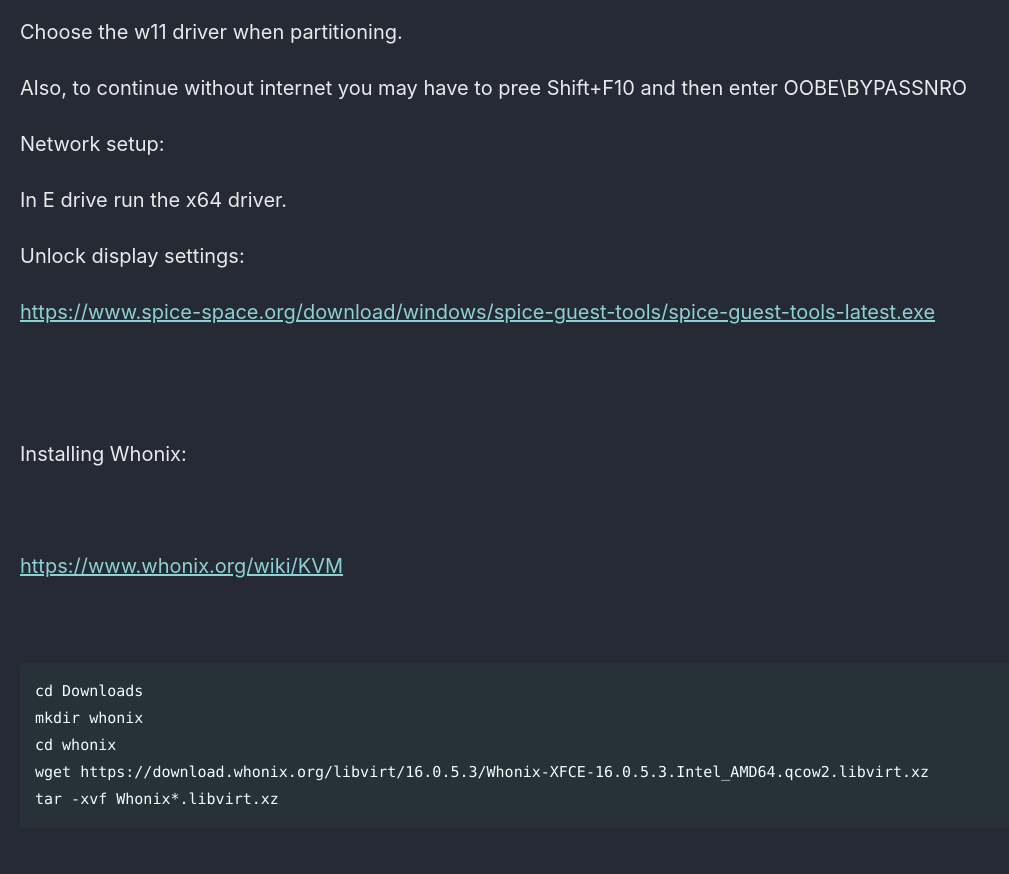
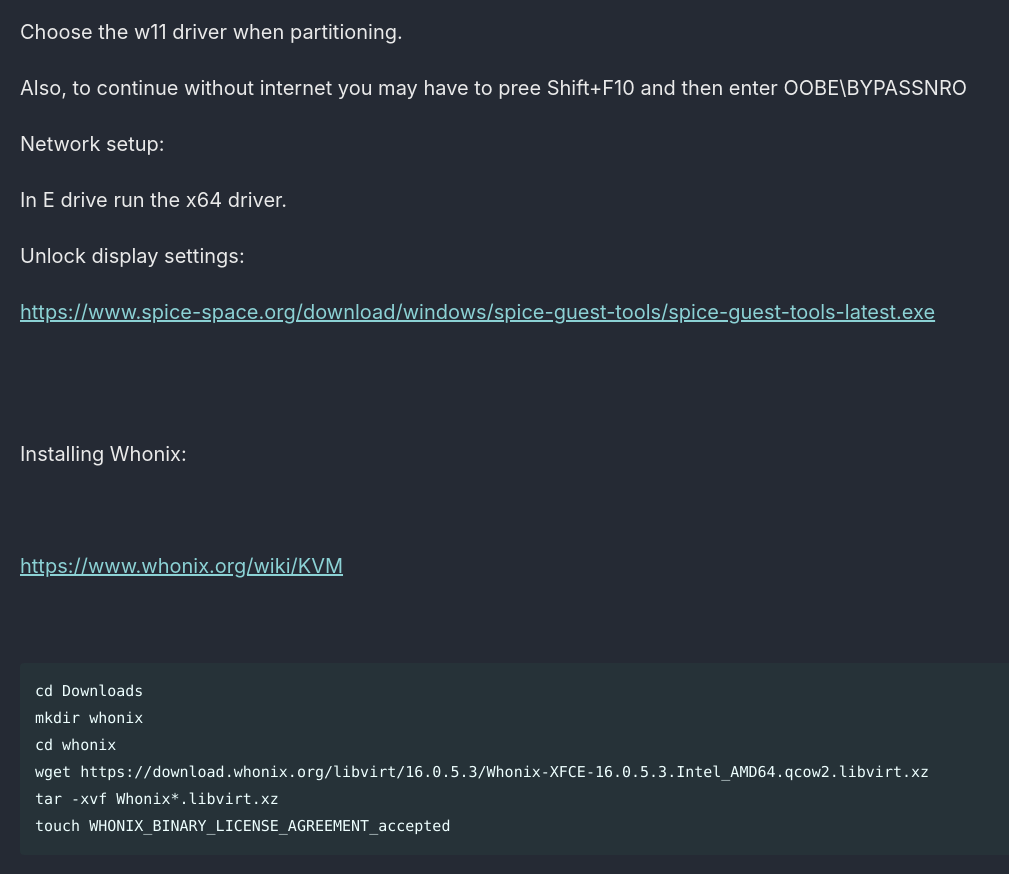
Before and after one commit to Connor-McCartney/Connor-McCartney.github.io, a Jekyll site: the page built from _pages/misc/qemu.md, in a window 1280 px wide and 900 px high, scrolled down 2594 px. Shown: the top 874 px of the window, without its empty margins (0-1009 px from the left). Built offline with Jekyll 4.4.1, drawn with Linux system fonts in a browser that asks for light colours; cached includes are drawn as plain includes.

Commit message:
Update qemu.md

````diff
--- a/_pages/misc/qemu.md
+++ b/_pages/misc/qemu.md
@@ -133,4 +133,5 @@ mkdir whonix
 cd whonix
 wget https://download.whonix.org/libvirt/16.0.5.3/Whonix-XFCE-16.0.5.3.Intel_AMD64.qcow2.libvirt.xz
 tar -xvf Whonix*.libvirt.xz
+touch WHONIX_BINARY_LICENSE_AGREEMENT_accepted
 ```
````
